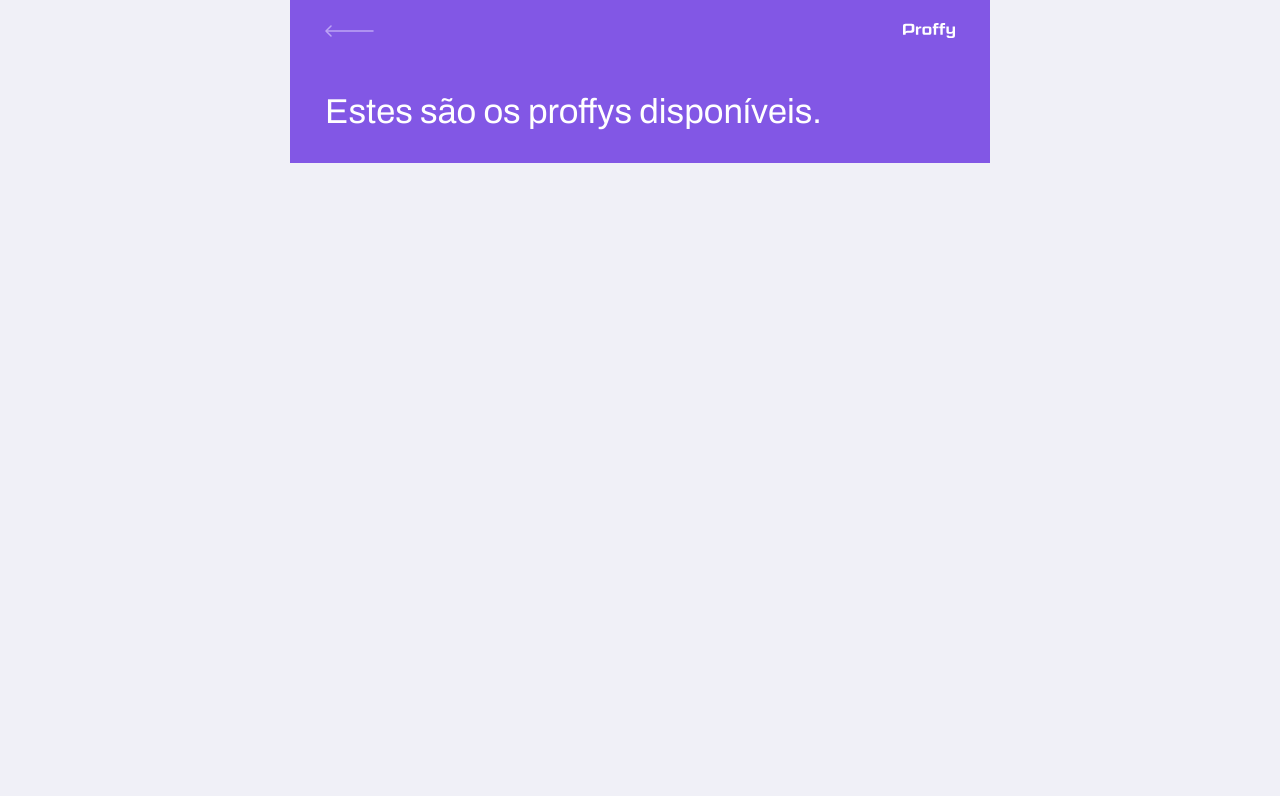
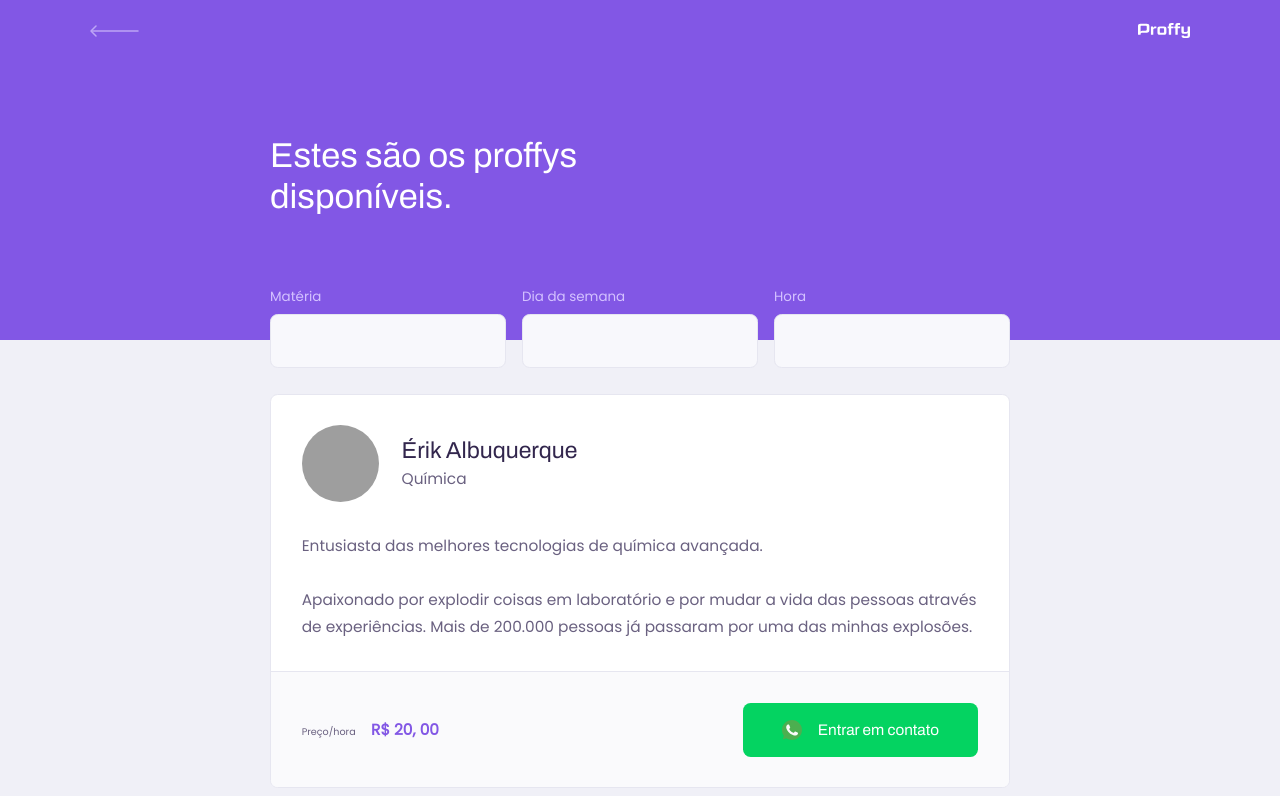
Before and after one commit to erikalbuquerque/nlw_proffy, a React (Create React App) app: page /study in a window 1280 px wide. Shown: the top 796 px of the page. Built offline with nearby package versions, Linux system fonts and the light colour scheme; grey boxes are pictures that could not be loaded.

Commit message:
add styles, TeacherItem and styles TeacherList

```diff
--- a/src/assets/styles/global.css
+++ b/src/assets/styles/global.css
@@ -47,6 +47,7 @@
 button,
 textarea {
   font: 500 1.6rem Poppins;
+  color: var(--color-text-base);
 }
 
 .container {
--- /dev/null
+++ b/src/components/PageHeader/index.tsx
@@ -0,0 +1,31 @@
+import React from "react";
+import { Link } from "react-router-dom";
+
+import logoImg from "../../assets/images/logo.svg";
+import backIcon from "../../assets/images/icons/back.svg";
+
+import "./styles.css";
+
+interface PageHeaderProps {
+  title: string;
+}
+
+const PageHeader: React.FC<PageHeaderProps> = (props) => {
+  return (
+    <header className="page-header">
+      <div className="top-bar-container">
+        <Link to="/">
+          <img src={backIcon} alt="Voltar" />
+        </Link>
+        <img src={logoImg} alt="Proffy" />
+      </div>
+
+      <div className="header-content">
+        <strong>{props.title}</strong>
+        {props.children}
+      </div>
+    </header>
+  );
+};
+
+export default PageHeader;
--- /dev/null
+++ b/src/components/PageHeader/styles.css
@@ -0,0 +1,66 @@
+.page-header {
+  display: flex;
+  flex-direction: column;
+  background-color: var(--color-primary);
+}
+
+.page-header .top-bar-container {
+  width: 90%;
+  margin: 0 auto;
+  display: flex;
+  justify-content: space-between;
+  align-items: center;
+
+  color: var(--color-text-in-primary);
+  padding: 1.6rem 0;
+}
+
+.page-header .top-bar-container a {
+  height: 3.2rem;
+  transition: opacity 0.2s;
+}
+
+.page-header .top-bar-container a:hover {
+  opacity: 0.6;
+}
+
+.page-header .top-bar-container > img {
+  height: 1.6rem;
+}
+
+.page-header .header-content {
+  width: 90%;
+  margin: 0 auto;
+  position: relative;
+  margin: 3.2rem auto;
+}
+
+.page-header .header-content strong {
+  font: 700 3.6rem Archivo;
+  line-height: 4.2rem;
+  color: var(--color-title-in-primary);
+}
+
+@media (min-width: 700px) {
+  .page-header {
+    height: 340px;
+  }
+  .page-header .top-bar-container {
+    max-width: 1100px;
+  }
+
+  .page-header .header-content {
+    flex: 1;
+    max-width: 740px;
+    margin: 0 auto;
+    padding-bottom: 48px;
+    display: flex;
+    justify-content: center;
+    flex-direction: column;
+    align-items: flex-start;
+  }
+
+  .page-header .header-content strong {
+    max-width: 350px;
+  }
+}
--- /dev/null
+++ b/src/components/TeacherItem/index.tsx
@@ -0,0 +1,43 @@
+import React from "react";
+
+import whatsappIcon from "../../assets/images/icons/whatsapp.svg";
+
+import "./styles.css";
+
+function TeacherItem() {
+  return (
+    <article className="teacher-item">
+      <header>
+        <img
+          src="https://avatars3.githubusercontent.com/u/39579838?s=460&u=b595e18b727d76ba2c2141c2890d39eae37a5db3&v=4"
+          alt="Érik Albuquerque"
+        />
+        <div>
+          <strong>Érik Albuquerque</strong>
+          <span>Química</span>
+        </div>
+      </header>
+
+      <p>
+        Entusiasta das melhores tecnologias de química avançada.
+        <br /> <br />
+        Apaixonado por explodir coisas em laboratório e por mudar a vida das
+        pessoas através de experiências. Mais de 200.000 pessoas já passaram por
+        uma das minhas explosões.
+      </p>
+
+      <footer>
+        <p>
+          Preço/hora
+          <strong>R$ 20, 00</strong>
+        </p>
+        <button type="button">
+          <img src={whatsappIcon} alt="Whatsapp" />
+          Entrar em contato
+        </button>
+      </footer>
+    </article>
+  );
+}
+
+export default TeacherItem;
--- /dev/null
+++ b/src/components/TeacherItem/styles.css
@@ -0,0 +1,76 @@
+.teacher-item {
+  background: var(--color-box-base);
+  border: 1px solid var(--color-line-in-white);
+  border-radius: 0.8rem;
+  margin-top: 2.4rem;
+  overflow: hidden;
+}
+.teacher-item header {
+  padding: 3.2rem 2rem;
+  display: flex;
+  align-items: center;
+}
+
+.teacher-item header img {
+  width: 8rem;
+  height: 8rem;
+  border-radius: 50%;
+}
+
+.teacher-item header div {
+  margin-left: 2.4rem;
+}
+
+.teacher-item header div strong {
+  font: 700 2.4rem Archivo;
+  display: block;
+  color: var(--color-text-title);
+}
+
+.teacher-item header div span {
+  font-size: 1.6rem;
+  display: block;
+  margin-top: 0.4rem;
+}
+
+.teacher-item > p {
+  padding: 0 2rem;
+  font-size: 1.6rem;
+  line-height: 2.8rem;
+}
+
+.teacher-item footer {
+  padding: 3.2rem 2rem;
+  background: var(--color-box-footer);
+  border-top: 1px solid var(--color-line-in-white);
+  margin-top: 3.2rem;
+  display: flex;
+  align-items: center;
+  justify-content: space-between;
+}
+
+.teacher-item footer p strong {
+  color: var(--color-primary);
+  font-size: 1.6rem;
+  display: block;
+}
+
+.teacher-item footer button {
+  width: 20rem;
+  height: 5.6rem;
+  background: var(--color-secundary);
+  color: var(--color-button-text);
+  border: 0;
+  border-radius: 0.8rem;
+  cursor: pointer;
+  font: 700 1.4rem Archivo;
+  display: flex;
+  align-items: center;
+  justify-content: space-evenly;
+  transition: 0.2s;
+  outline: 0;
+}
+
+.teacher-item footer button:hover {
+  background: var(--color-secundary-dark);
+}
--- a/src/pages/TeachForm/index.tsx
+++ b/src/pages/TeachForm/index.tsx
@@ -1,10 +1,10 @@
 import React from "react";
+import PageHeader from "../../components/PageHeader";
 
 function TeachForm() {
   return (
-    <div>
-      <h1>Teach</h1>
-      <h1>List</h1>
+    <div id="page-teacher-form" className="container">
+      <PageHeader title="Que incrível quer você quer dar aulas." />
     </div>
   );
 }
--- a/src/pages/TeachList/index.tsx
+++ b/src/pages/TeachList/index.tsx
@@ -1,26 +1,35 @@
 import React from "react";
-import { Link } from "react-router-dom";
+import PageHeader from "../../components/PageHeader";
 
-import logoImg from "../../assets/images/logo.svg";
-import backIcon from "../../assets/images/icons/back.svg";
+import TeacherItem from "../../components/TeacherItem";
 
 import "./styles.css";
 
 function TeachList() {
   return (
     <div id="page-teacher-list" className="container">
-      <header className="page-header">
-        <div className="top-bar-container">
-          <Link to="/">
-            <img src={backIcon} alt="Voltar" />
-          </Link>
-          <img src={logoImg} alt="Proffy" />
-        </div>
+      <PageHeader title="Estes são os proffys disponíveis.">
+        <form id="search-teachers">
+          <div className="input-block">
+            <label htmlFor="subject">Matéria</label>
+            <input type="text" id="subject" />
+          </div>
 
-        <div className="header-content">
-          <strong>Estes são os proffys disponíveis.</strong>
-        </div>
-      </header>
+          <div className="input-block">
+            <label htmlFor="week_day">Dia da semana</label>
+            <input type="text" id="week_day" />
+          </div>
+
+          <div className="input-block">
+            <label htmlFor="time">Hora</label>
+            <input type="text" id="time" />
+          </div>
+        </form>
+      </PageHeader>
+
+      <main>
+        <TeacherItem />
+      </main>
     </div>
   );
 }
--- a/src/pages/TeachList/styles.css
+++ b/src/pages/TeachList/styles.css
@@ -3,45 +3,97 @@
   height: 100vh;
 }
 
-.page-header {
-  display: flex;
-  flex-direction: column;
-  background-color: var(--color-primary);
+#search-teachers {
+  margin-top: 3.2rem;
 }
 
-.page-header .top-bar-container {
-  width: 90%;
-  margin: 0 auto;
-  display: flex;
-  justify-content: space-between;
-  align-items: center;
-
+#search-teachers label {
   color: var(--color-text-in-primary);
-  padding: 1.6rem 0;
 }
 
-.page-header .top-bar-container a {
-  height: 3.2rem;
-  transition: opacity 0.2s;
+#search-teachers .input-block {
+  position: relative;
 }
 
-.page-header .top-bar-container a:hover {
-  opacity: 0.6;
+#search-teachers .input-block + .input-block {
+  margin-top: 1.4rem;
 }
 
-.page-header .top-bar-container > img {
-  height: 1.6rem;
+#search-teachers .input-block label {
+  font-size: 1.4rem;
 }
 
-.page-header .header-content {
-  width: 90%;
-  margin: 0 auto;
-  position: relative;
-  margin: 3.2rem auto;
+#search-teachers .input-block input {
+  width: 100%;
+  height: 5.6rem;
+  margin-top: 0.8rem;
+  border-radius: 0.8rem;
+  background: var(--color-input-background);
+  border: 1px solid var(--color-line-in-white);
+  outline: 0;
+  padding: 0 1.6rem;
+  font: 1.6rem Archivo;
 }
 
-.page-header .header-content strong {
-  font: 700 3.6rem Archivo;
-  line-height: 4.2rem;
-  color: var(--color-title-in-primary);
+#search-teachers .input-block:focus-within::after {
+  width: calc(100% - 3.2rem);
+  height: 2px;
+  content: "";
+  background: var(--color-primary-light);
+  position: absolute;
+  left: 1.6rem;
+  right: 1.6rem;
+  bottom: 0;
 }
+
+#page-teacher-list main {
+  margin: 3.2rem auto;
+  width: 90%;
+}
+
+@media (min-width: 700px) {
+  #page-teacher-list {
+    max-width: 100%;
+  }
+
+  #search-teachers {
+    display: grid;
+    grid-template-columns: repeat(3, 1fr);
+    column-gap: 16px;
+    position: absolute;
+    bottom: -28px;
+  }
+  #search-teachers .input-block + .input-block {
+    margin-top: 0;
+  }
+
+  #page-teacher-list main {
+    padding: 3.2rem 0;
+    max-width: 740px;
+    margin: 0 auto;
+  }
+
+  .teacher-item header,
+  .teacher-item footer {
+    padding: 3.2rem;
+  }
+
+  .teacher-item > p {
+    padding: 0 3.2rem;
+  }
+
+  .teacher-item footer p strong {
+    display: initial;
+    margin-left: 1.6rem;
+  }
+
+  .teacher-item footer button {
+    width: 24.5rem;
+    font-size: 1.6rem;
+    justify-content: center;
+  }
+
+  .teacher-item footer button img {
+    margin-right: 1.6rem;
+  }
+}
```
